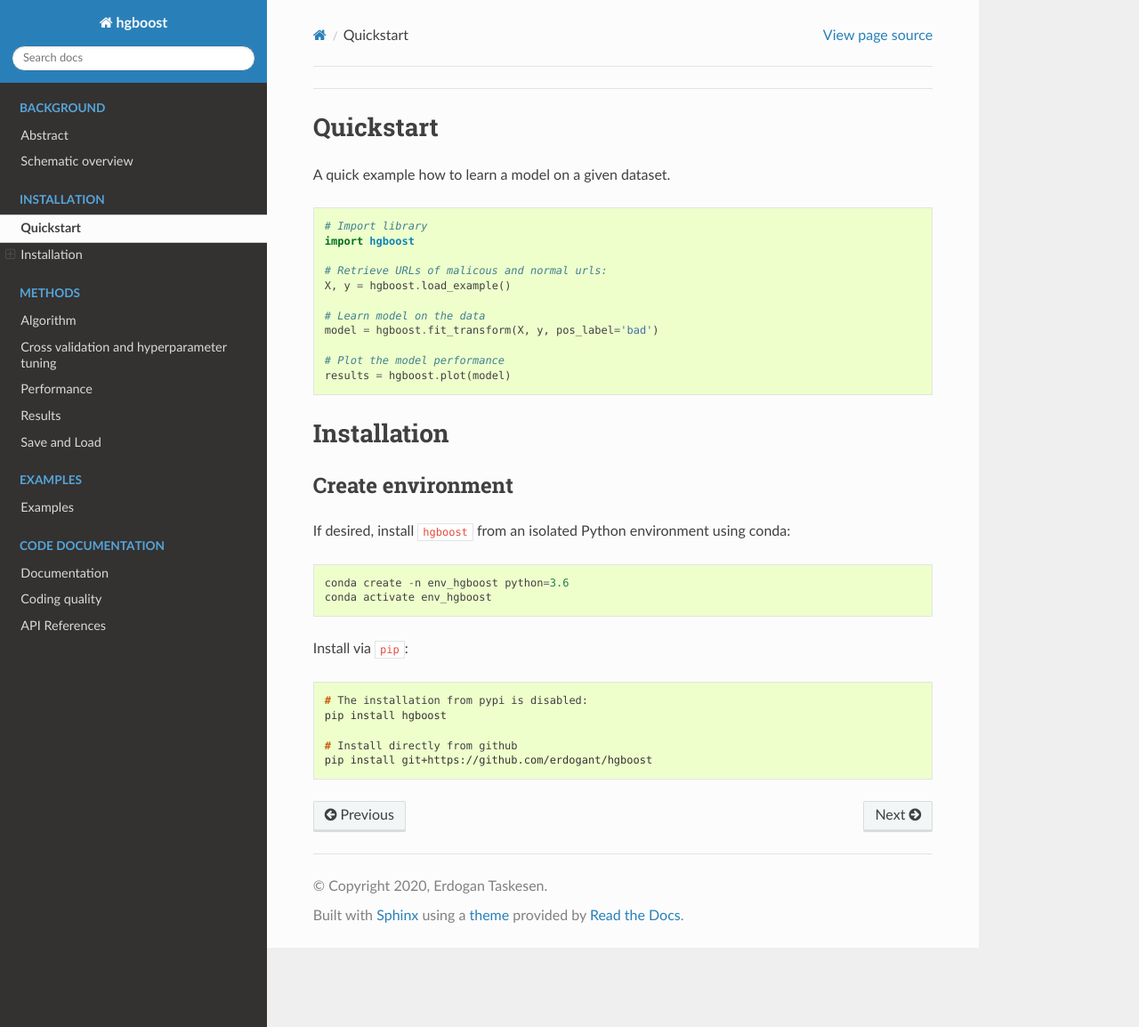
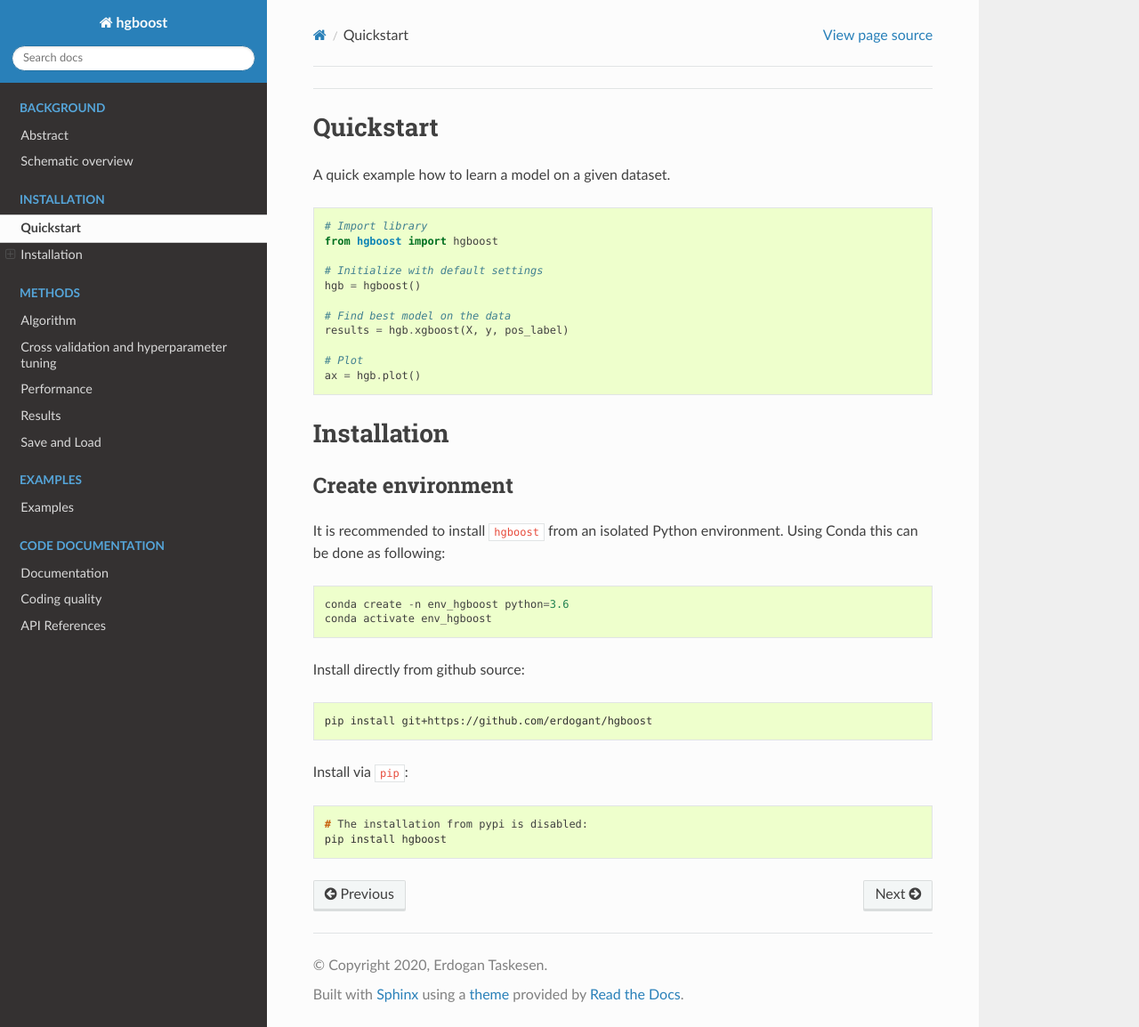
Before and after one commit to erdogant/hgboost, a Sphinx documentation site: the page built from docs/source/Installation.rst, in a window 1280 px wide and 1154 px high. Shown: the whole window at 89% size. Built offline with Sphinx 7.4.7 and the Read the Docs theme 2.0.0, drawn with Linux system fonts in a browser that asks for light colours.

Commit message:
update sphinx pages

```diff
--- a/docs/source/Algorithm.rst
+++ b/docs/source/Algorithm.rst
@@ -15,7 +15,7 @@
 .. code:: python
 
     # Example URL:
-    url = 'ahrenhei.without-transfer.ru/nethost.exe'
+    xxx
 
 
 
--- a/docs/source/Installation.rst
+++ b/docs/source/Installation.rst
@@ -11,16 +11,16 @@
 .. code:: python
 
     # Import library
-    import hgboost
+    from hgboost import hgboost
 
-    # Retrieve URLs of malicous and normal urls:
-    X, y = hgboost.load_example()
+    # Initialize with default settings
+    hgb = hgboost()
 
-    # Learn model on the data
-    model = hgboost.fit_transform(X, y, pos_label='bad')
+    # Find best model on the data
+    results = hgb.xgboost(X, y, pos_label)
 
-    # Plot the model performance
-    results = hgboost.plot(model)
+    # Plot
+    ax = hgb.plot()
 
 
 Installation
@@ -30,12 +30,20 @@
 ------------------
 
 
-If desired, install ``hgboost`` from an isolated Python environment using conda:
+It is recommended to install ``hgboost`` from an isolated Python environment. Using Conda this can be done as following:
 
 .. code-block:: python
 
     conda create -n env_hgboost python=3.6
     conda activate env_hgboost
+
+
+
+Install directly from github source:
+
+.. code-block:: console
+
+    pip install git+https://github.com/erdogant/hgboost
 
 
 Install via ``pip``:
```
Also changed, not shown: other parts of docs/source/Installation.rst (+0 -3 lines), docs/source/index.rst (+2 -5 lines).
